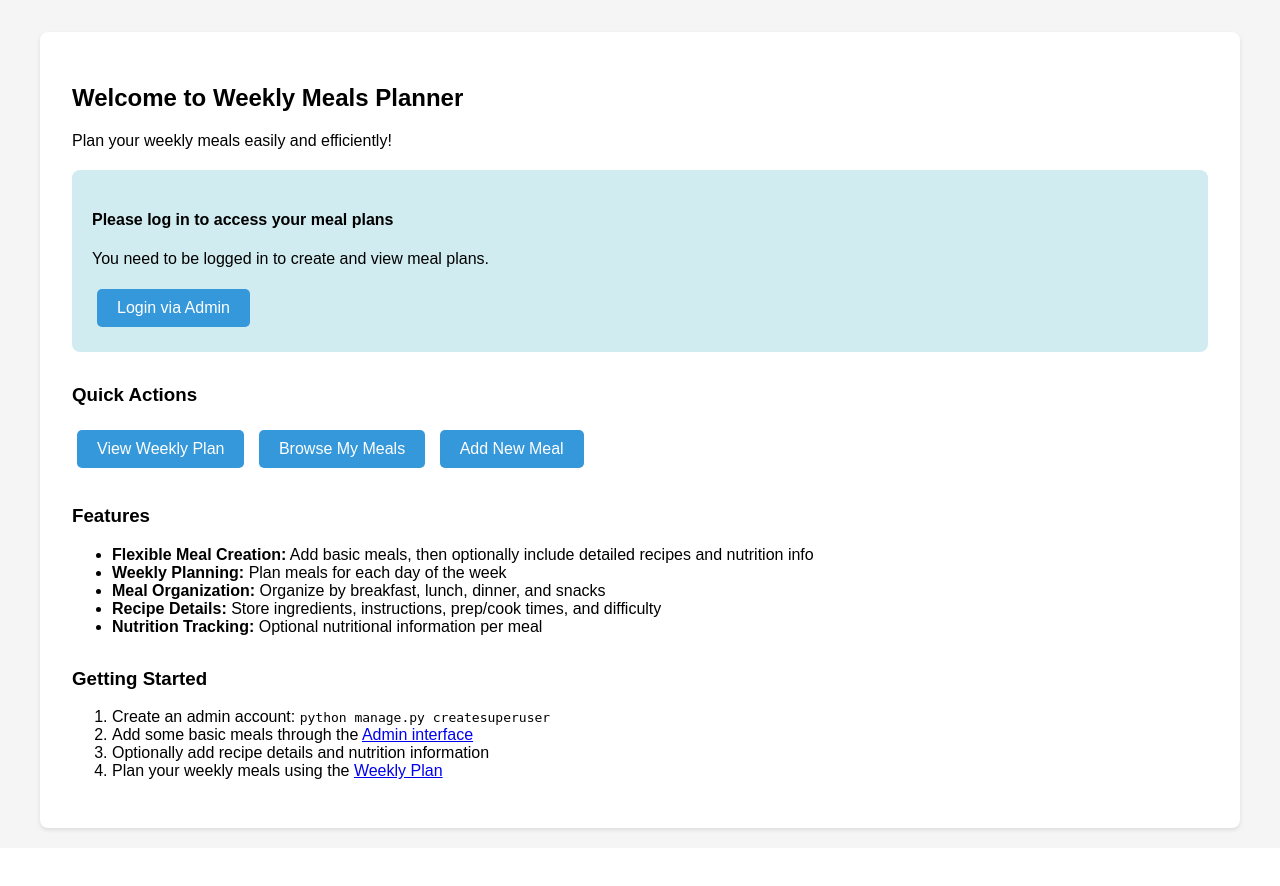
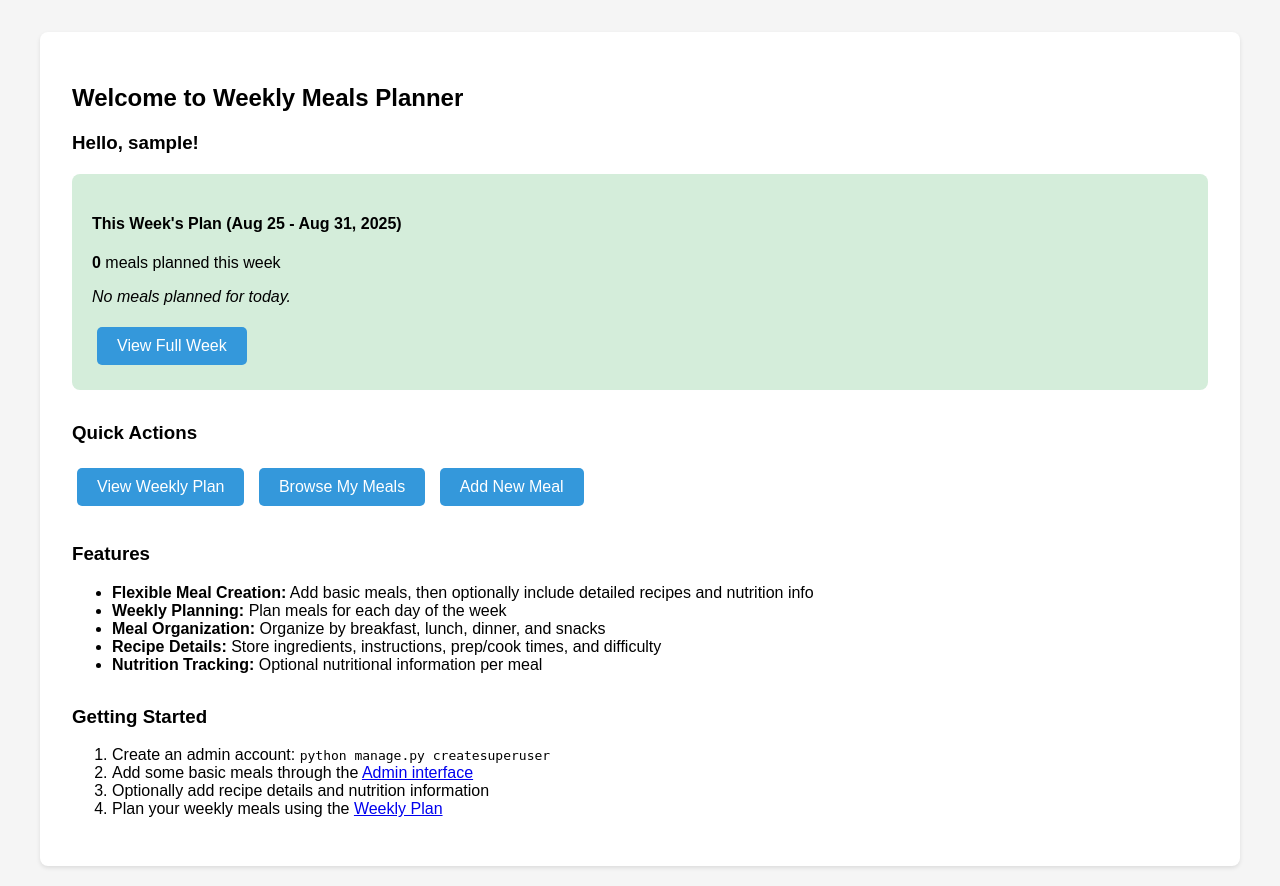
Before and after one commit to iamkhush/weekly-meals, a Django app: page / in a window 1280 px wide. Shown: the part 182-1068 px from the top of the page. Before the commit the page ends 1015 px from the top, so only its background shows below. Run offline with Django 5.2, Linux system fonts and the light colour scheme; tables that the repository leaves empty hold one stand-in row (values such as "Sample post").

Commit message:
improved - added ai , with other improvements like admin working with subpath

```diff
--- a/devops/location.conf.j2
+++ b/devops/location.conf.j2
@@ -3,6 +3,8 @@
         proxy_set_header Host $host;
         proxy_set_header X-Real-IP $remote_addr;
         proxy_set_header X-Forwarded-For $proxy_add_x_forwarded_for;
+        proxy_set_header X-Forwarded-Host $host;
+        proxy_set_header X-Forwarded-Proto $scheme;
         proxy_set_header X-Script-Name {{ script_name }};
     }
 
@@ -11,6 +13,8 @@
         proxy_set_header Host $host;
         proxy_set_header X-Real-IP $remote_addr;
         proxy_set_header X-Forwarded-For $proxy_add_x_forwarded_for;
+        proxy_set_header X-Forwarded-Host $host;
+        proxy_set_header X-Forwarded-Proto $scheme;
         proxy_set_header X-Script-Name {{ script_name }};
     }
 
--- a/meals/templates/meals/home.html
+++ b/meals/templates/meals/home.html
@@ -9,15 +9,8 @@
     <div style="margin-bottom: 2rem;">
         <h3>Hello, {{ user.username }}!</h3>
 
-        {% if no_meal_plan %}
-            <div style="background-color: #fff3cd; padding: 20px; border-radius: 8px; margin: 20px 0;">
-                <h4>No meal plan for this week</h4>
-                <p>You haven't created a meal plan for the week of {{ today|date:"M d, Y" }} yet.</p>
-                <a href="{% url 'meals:weekly_meal_plan' %}" class="btn">Create Weekly Plan</a>
-            </div>
-        {% else %}
         <div style="background-color: #d4edda; padding: 20px; border-radius: 8px; margin: 20px 0;">
-                <h4>This Week's Plan ({{ week_start|date:"M d" }} - {{ week_start|date:"M d, Y" }})</h4>
+            <h4>This Week's Plan ({{ week_start|date:"M d" }} - {{ week_end|date:"M d, Y" }})</h4>
             <p><strong>{{ week_entries_count }}</strong> meals planned this week</p>
 
             {% if today_entries %}
@@ -40,7 +33,6 @@
 
             <a href="{% url 'meals:weekly_meal_plan' %}" class="btn">View Full Week</a>
         </div>
-        {% endif %}
     </div>
 {% else %}
     <p>Plan your weekly meals easily and efficiently!</p>
--- a/meals/urls.py
+++ b/meals/urls.py
@@ -8,4 +8,6 @@ urlpatterns = [
     path('meals/', views.meal_list, name='meal_list'),
     path('meals/<int:meal_id>/', views.meal_detail, name='meal_detail'),
     path('weekly-plan/', views.weekly_meal_plan, name='weekly_meal_plan'),
+    path('weekly-plan/<int:year>/<int:week>/', views.weekly_meal_plan, name='weekly_meal_plan_date'),
+    path('plan-with-ai/', views.plan_with_ai, name='plan_with_ai'),
 ]
--- /dev/null
+++ b/meals/utils.py
@@ -0,0 +1,8 @@
+from django.contrib.auth.models import User
+
+def get_default_user():
+    """Get the default user for the application."""
+    try:
+        return User.objects.get(username='admin')
+    except User.DoesNotExist:
+        return User.objects.filter(is_superuser=True).first() or User.objects.first()
--- a/meals/views.py
+++ b/meals/views.py
@@ -1,96 +1,114 @@
 from django.shortcuts import render, get_object_or_404, redirect
-from django.contrib.auth.decorators import login_required
 from django.contrib import messages
 from django.utils import timezone
-from datetime import timedelta
+from datetime import timedelta, datetime
+from .forms import MealPlanEntryForm
 from .models import Meal, WeeklyMealPlan, MealPlanEntry
-
-
-from django.shortcuts import render, get_object_or_404, redirect
-from django.contrib.auth.decorators import login_required
-from django.contrib import messages
-from django.utils import timezone
-from datetime import timedelta
-from .models import Meal, WeeklyMealPlan, MealPlanEntry
-
+from .utils import get_default_user
+import google.generativeai as genai
+from django.conf import settings
 
 def home(request):
     """Home page view with current week's meal plan preview."""
-    context = {'user': request.user}
+    user = get_default_user()
+    context = {'user': user}
 
-    if request.user.is_authenticated:
-        # Get the start of the current week (Monday)
+    if user:
         today = timezone.now().date()
         week_start = today - timedelta(days=today.weekday())
+        week_end = week_start + timedelta(days=6)
 
-        try:
-            meal_plan = WeeklyMealPlan.objects.get(
-                user=request.user,
-            )
+        meal_plan, created = WeeklyMealPlan.objects.get_or_create(
+            user=user,
+            name=f'Week of {week_start}',
+            week_number=today.isocalendar()[1],
+            year=today.year
+        )
 
-            # Get today's meals
-            today_entries = MealPlanEntry.objects.filter(
-                meal_plan=meal_plan,
-                day_of_week=today.weekday()
-            ).select_related('meal')
+        today_entries = MealPlanEntry.objects.filter(
+            meal_plan=meal_plan,
+            day_of_week=today.weekday()
+        ).select_related('meal')
 
-            # Get this week's meal count
-            week_entries = MealPlanEntry.objects.filter(
-                meal_plan=meal_plan
-            ).select_related('meal')
+        week_entries = MealPlanEntry.objects.filter(
+            meal_plan=meal_plan
+        ).select_related('meal')
 
-            context.update({
-                'meal_plan': meal_plan,
-                'today_entries': today_entries,
-                'week_entries_count': week_entries.count(),
-                'week_start': week_start,
-                'today': today,
-            })
-
-        except WeeklyMealPlan.DoesNotExist:
-            context['no_meal_plan'] = True
+        context.update({
+            'meal_plan': meal_plan,
+            'today_entries': today_entries,
+            'week_entries_count': week_entries.count(),
+            'week_start': week_start,
+            'week_end': week_end,
+            'today': today,
+        })
 
     return render(request, 'meals/home.html', context)
 
-
-@login_required
 def meal_list(request):
-    """Display all meals created by the user."""
-    meals = Meal.objects.filter(created_by=request.user).order_by('-created_at')
+    """Display all meals."""
+    user = get_default_user()
+    meals = Meal.objects.filter(created_by=user).order_by('-created_at')
     return render(request, 'meals/meal_list.html', {'meals': meals})
 
-
-@login_required
 def meal_detail(request, meal_id):
     """Display details of a specific meal."""
-    meal = get_object_or_404(Meal, id=meal_id, created_by=request.user)
+    user = get_default_user()
+    meal = get_object_or_404(Meal, id=meal_id, created_by=user)
     return render(request, 'meals/meal_detail.html', {'meal': meal})
 
+def weekly_meal_plan(request, year=None, week=None):
+    """Display or create the current week's meal plan."""
+    user = get_default_user()
 
-@login_required
-def weekly_meal_plan(request):
-    """Display or create the current week's meal plan."""
-    # Get the start of the current week (Monday)
-    today = timezone.now().date()
-    week_start = today - timedelta(days=today.weekday())
+    if year and week:
+        try:
+            week_start = datetime.strptime(f'{year}-{week}-1', '%G-%V-%u').date()
+        except ValueError:
+            return redirect('meals:weekly_meal_plan')
+    else:
+        today = timezone.now().date()
+        week_start = today - timedelta(days=today.weekday())
+        year = today.isocalendar()[0]
+        week = today.isocalendar()[1]
 
     meal_plan, created = WeeklyMealPlan.objects.get_or_create(
-        user=request.user,
+        user=user,
+        year=year,
+        week_number=week,
         defaults={'name': f'Week of {week_start}'}
     )
 
-    # Get all entries for this meal plan organized by day and meal type
+    if request.method == 'POST':
+        form = MealPlanEntryForm(request.POST, user=user)
+        if form.is_valid():
+            entry = form.save(commit=False)
+            entry.meal_plan = meal_plan
+            entry.save()
+            messages.success(request, 'Meal added to your plan!')
+            return redirect('meals:weekly_meal_plan_date', year=year, week=week)
+    else:
+        form = MealPlanEntryForm(user=user)
+
     entries = MealPlanEntry.objects.filter(meal_plan=meal_plan).select_related('meal')
 
-    # Organize entries in a grid structure for the template
     meal_grid = {}
-    for day in range(7):  # Monday(0) to Sunday(6)
+    for day in range(7):
         meal_grid[day] = {}
-        for meal_type, _ in Meal.MEAL_TYPES:
+        for meal_type, _ in MealPlanEntry.MEAL_TYPE_CHOICES:
             meal_grid[day][meal_type] = None
 
     for entry in entries:
         meal_grid[entry.day_of_week][entry.meal_type] = entry
+
+    previous_week_date = week_start - timedelta(days=7)
+    next_week_date = week_start + timedelta(days=7)
+
+    previous_week_year = previous_week_date.isocalendar()[0]
+    previous_week_number = previous_week_date.isocalendar()[1]
+
+    next_week_year = next_week_date.isocalendar()[0]
+    next_week_number = next_week_date.isocalendar()[1]
 
     context = {
         'meal_plan': meal_plan,
@@ -98,6 +116,56 @@ def weekly_meal_plan(request):
         'days_of_week': MealPlanEntry.DAYS_OF_WEEK,
         'meal_types': MealPlanEntry.MEAL_TYPE_CHOICES,
         'week_start': week_start,
+        'form': form,
+        'previous_week_year': previous_week_year,
+        'previous_week_number': previous_week_number,
+        'next_week_year': next_week_year,
+        'next_week_number': next_week_number,
+        'is_current_week': (year == timezone.now().date().year and week == timezone.now().date().isocalendar()[1])
     }
 
     return render(request, 'meals/weekly_meal_plan.html', context)
+
+def plan_with_ai(request):
+    context = {}
+    if request.method == 'POST':
+        prompt = request.POST.get('prompt', '')
+
+        # Fetch past 4 weeks of meal data
+        today = timezone.now().date()
+        four_weeks_ago = today - timedelta(weeks=4)
+
+        meal_entries = MealPlanEntry.objects.filter(
+            meal_plan__user=request.user,
+            meal_plan__created_at__gte=four_weeks_ago
+        ).select_related('meal').order_by('meal_plan__created_at', 'day_of_week', 'meal_type')
+
+        past_meals_str = ""
+        for entry in meal_entries:
+            past_meals_str += f"- {entry.meal_plan.name}, {entry.get_day_of_week_display()}, {entry.get_meal_type_display()}: {entry.meal.name}\n"
+
+        if not past_meals_str:
+            past_meals_str = "No recent meal data found."
+
+        try:
+            genai.configure(api_key=settings.GEMINI_API_KEY)
+            model = genai.GenerativeModel('gemini-1.5-flash-latest')
+
+            full_prompt = f"""
+            Here is my meal planning history for the last 4 weeks:
+            {past_meals_str}
+
+            Here is my request for next week's meal plan:
+            "{prompt}"
+
+            Based on my history and my request, please generate a 7-day meal plan for next week (Monday to Sunday) with Breakfast, Lunch, and Dinner.
+            Please provide the output in a clear, easy-to-read format.
+            """
+
+            response = model.generate_content(full_prompt)
+            context['suggestion'] = response.text
+
+        except Exception as e:
+            context['error'] = f"An error occurred while generating the meal plan: {e}"
+
+    return render(request, 'meals/plan_with_ai.html', context)
--- a/requirements.txt
+++ b/requirements.txt
@@ -4,3 +4,4 @@ python-dotenv>=1.0.0
 psycopg2-binary>=2.9.0
 gunicorn>=21.0.0
 uvicorn-worker==0.3.0
+google-generativeai>=0.3.0
--- a/weekly_meals/settings.py
+++ b/weekly_meals/settings.py
@@ -36,6 +36,11 @@ DEBUG = env('DEBUG')
 ALLOWED_HOSTS = ["127.0.0.1", "localhost"] + env.list("EXTRA_ALLOWED_HOSTS", default=[])
 
 FORCE_SCRIPT_NAME = env("SCRIPT_NAME", default=None)
+
+LOGIN_URL = "admin:login"
+LOGIN_REDIRECT_URL = "admin:index"
+USE_X_FORWARDED_HOST = True
+GEMINI_API_KEY = env('GEMINI_API_KEY', default=None)
 
 
 # Application definition
```
Also changed, not shown: meals/forms.py (added, +16 -0 lines), meals/templates/admin/meals/meal/change_form_with_search.html (+5 -2 lines), meals/templates/meals/plan_with_ai.html (added, +35 -0 lines), meals/templates/meals/weekly_meal_plan.html (+18 -9 lines), weekly_meals/asgi.py (+6 -1 lines), 1 other file. Lines whose indentation alone changed are shown as unchanged.
